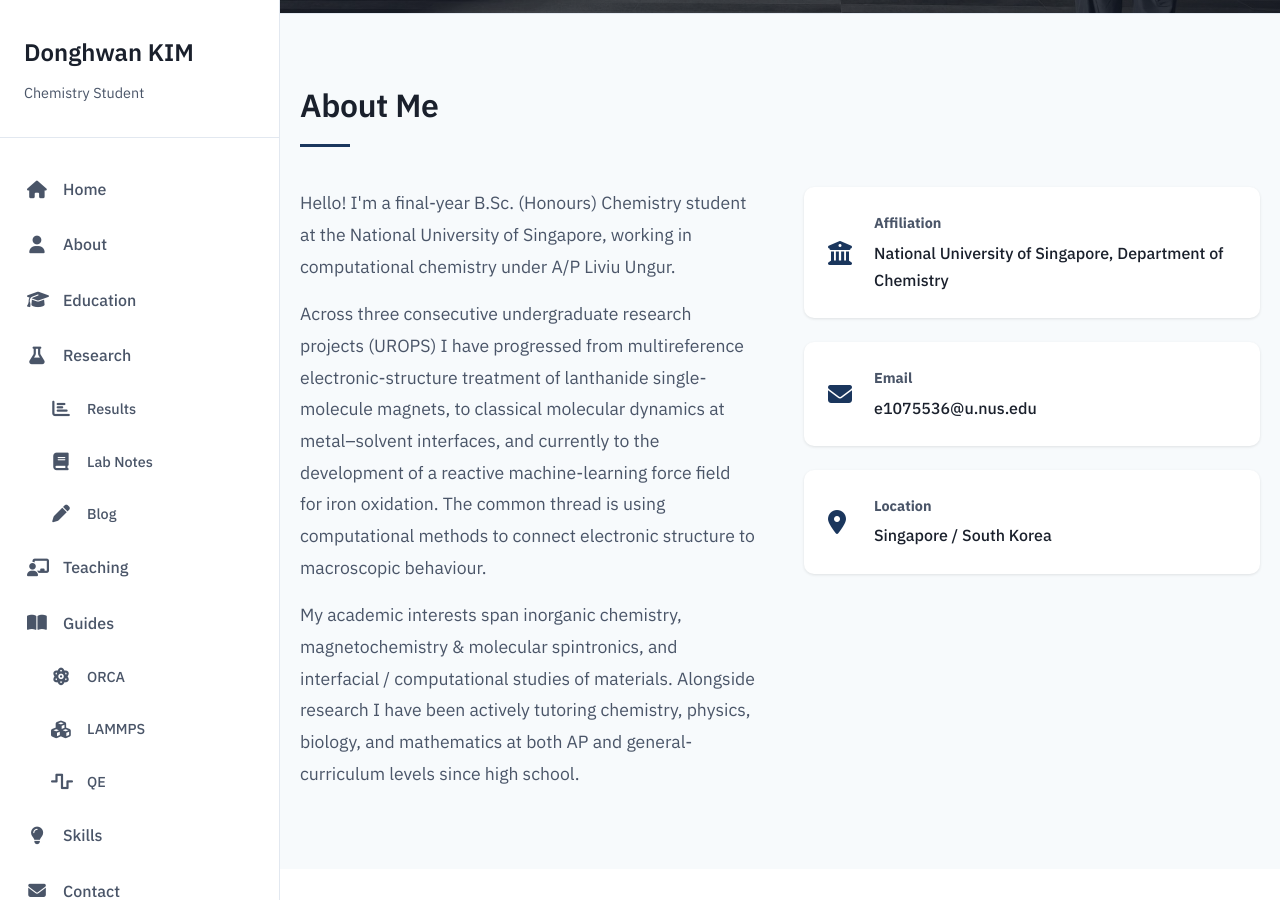
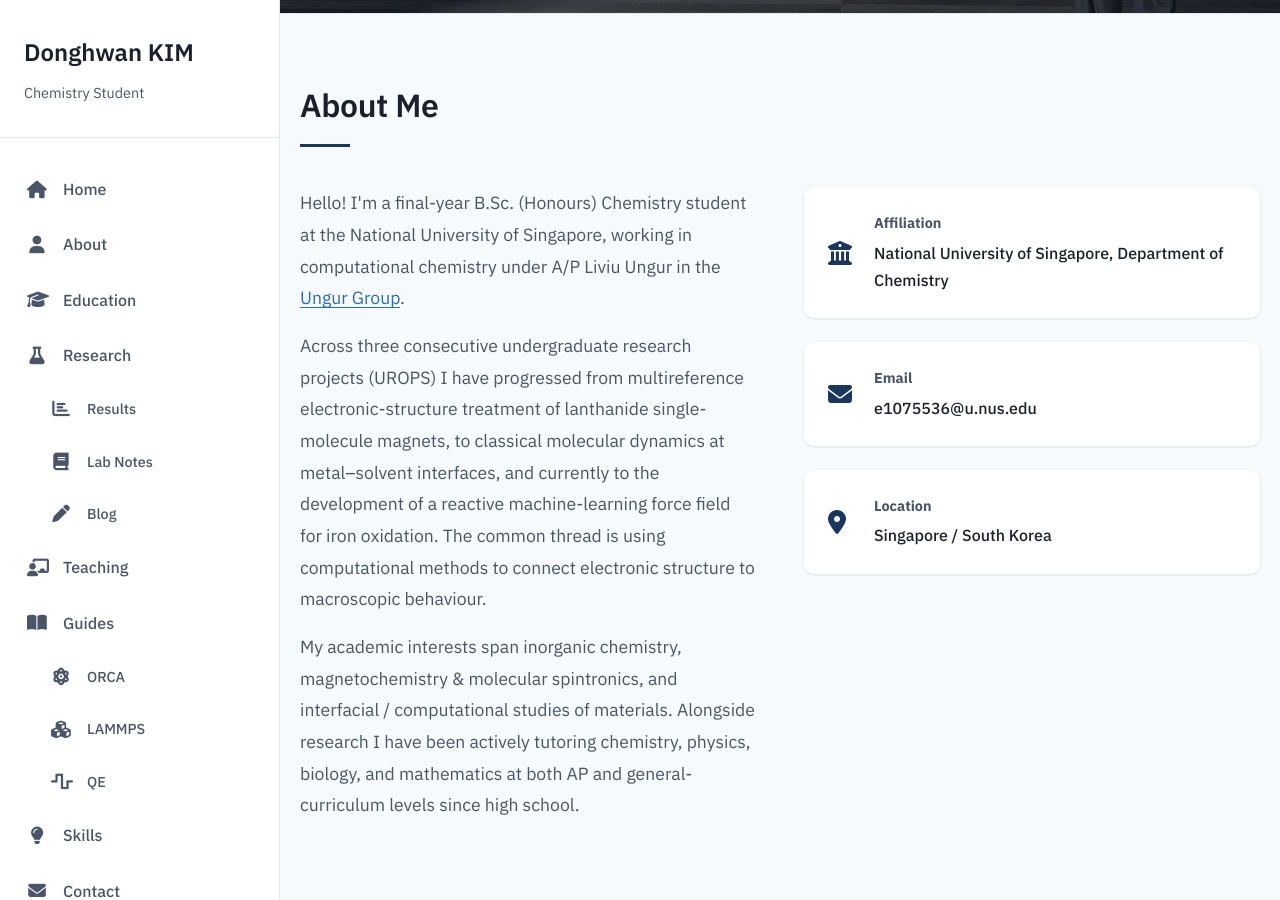
Before and after one commit to dhwan0112/dhk.github.io, a Jekyll site: the page built from index.html, in a window 1280 px wide and 900 px high, scrolled down 616 px. Built offline with Jekyll 4.4.1, drawn with Linux system fonts in a browser that asks for light colours; nearby versions of some CDN libraries; some of the changed text lies outside the part shown.

Commit message:
Ungur Group 랩 사이트 링크 추가 (About · Contact · Research)

```diff
--- a/assets/css/styles.css
+++ b/assets/css/styles.css
@@ -350,6 +350,19 @@
     align-items: start;
 }
 
+.about-text a,
+.contact-subtitle a {
+    color: var(--accent-color);
+    text-decoration: underline;
+    text-underline-offset: 3px;
+    transition: color 0.2s ease;
+}
+
+.about-text a:hover,
+.contact-subtitle a:hover {
+    color: var(--secondary-color);
+}
+
 .about-text p {
     margin-bottom: 1rem;
     color: var(--text-light);
--- a/index.html
+++ b/index.html
@@ -23,7 +23,7 @@
         <h2 class="section-title">About Me</h2>
         <div class="about-content">
             <div class="about-text">
-                <p>Hello! I'm a final-year B.Sc. (Honours) Chemistry student at the National University of Singapore, working in computational chemistry under A/P Liviu Ungur.</p>
+                <p>Hello! I'm a final-year B.Sc. (Honours) Chemistry student at the National University of Singapore, working in computational chemistry under A/P Liviu Ungur in the <a href="https://ungur-group.github.io/website/" target="_blank" rel="noopener">Ungur Group</a>.</p>
                 <p>Across three consecutive undergraduate research projects (UROPS) I have progressed from multireference electronic-structure treatment of lanthanide single-molecule magnets, to classical molecular dynamics at metal–solvent interfaces, and currently to the development of a reactive machine-learning force field for iron oxidation. The common thread is using computational methods to connect electronic structure to macroscopic behaviour.</p>
                 <p>My academic interests span inorganic chemistry, magnetochemistry &amp; molecular spintronics, and interfacial / computational studies of materials. Alongside research I have been actively tutoring chemistry, physics, biology, and mathematics at both AP and general-curriculum levels since high school.</p>
             </div>
@@ -271,6 +271,13 @@
                         <a href="https://www.linkedin.com/in/donghwan-kim-876b77207/" target="_blank">linkedin.com/in/donghwan-kim-876b77207</a>
                     </div>
                 </div>
+                <div class="contact-item">
+                    <i class="fas fa-users"></i>
+                    <div>
+                        <h3>Research Group</h3>
+                        <a href="https://ungur-group.github.io/website/" target="_blank" rel="noopener">Ungur Group @ NUS</a>
+                    </div>
+                </div>
             </div>
         </div>
     </div>
```
Also changed, not shown: _pages/research.md (+1 -1 lines).
